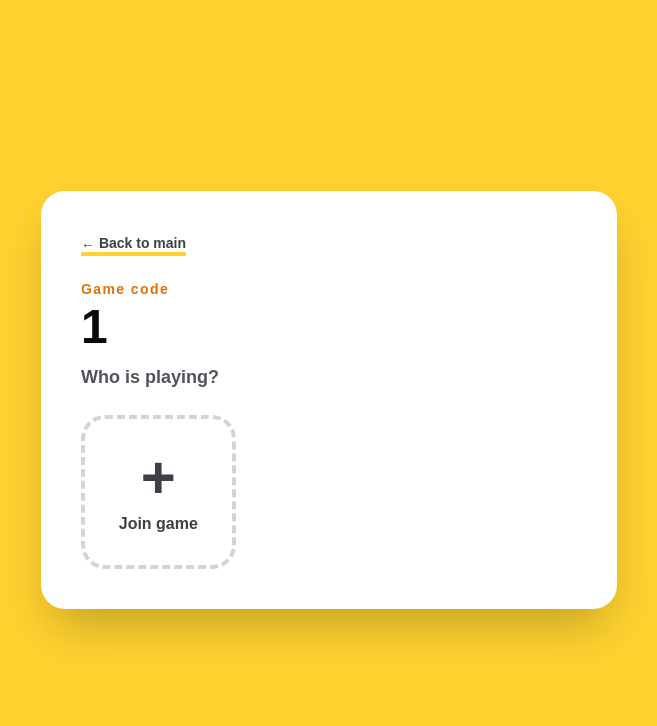
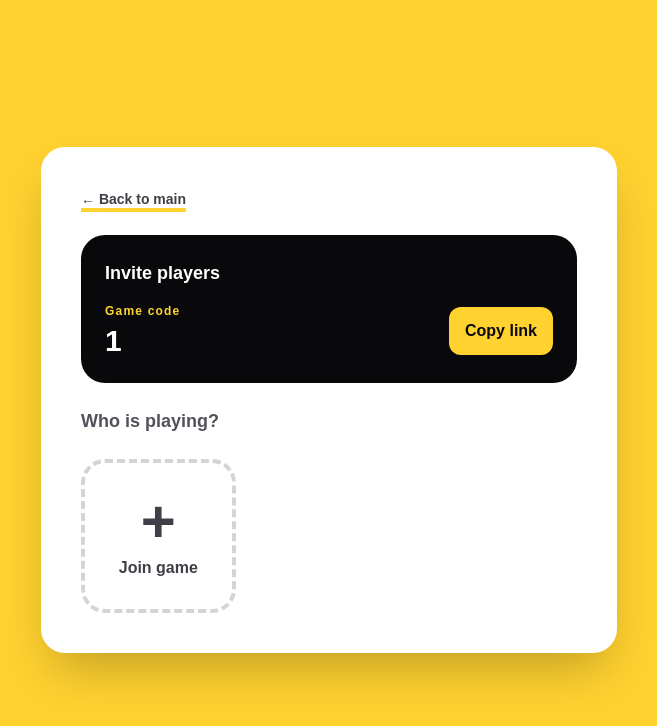
Before and after one commit to vladimirshefer/erundopel, a React (Vite) app in the folder frontend/: page /lobby/1/room in a window 1280 px wide. Shown: the top 726 px of the page, without its empty margins (311-968 px from the left). Built offline with nearby package versions, Linux system fonts and the light colour scheme.

Commit message:
feat: add lobby invite panel
Show the lobby code and copyable invite link so players can join easily.

```diff
--- a/frontend/src/pages/LobbyPage.tsx
+++ b/frontend/src/pages/LobbyPage.tsx
@@ -13,6 +13,7 @@ export default function LobbyPage() {
   const [joinForm, setJoinForm] = useState(false)
   const [canJoin, setCanJoin] = useState(false)
   const [error, setError] = useState('')
+  const [isLinkCopied, setIsLinkCopied] = useState(false)
 
   useEffect(() => {
     if (!code) {
@@ -107,6 +108,13 @@ export default function LobbyPage() {
     }
   }
 
+  async function copyInviteLink() {
+    if (!code) return
+
+    await navigator.clipboard.writeText(`${window.location.origin}/lobby/${code}`)
+    setIsLinkCopied(true)
+  }
+
   const players = lobby?.players.filter((player) => player.connected) ?? []
   const isOwner = lobby?.players[0]?.id === playerId
 
@@ -116,9 +124,20 @@ export default function LobbyPage() {
         ← {loc('Back to main')}
       </Link>
 
-      <p className="mt-6 text-sm font-bold tracking-widest text-amber-600">{loc('Game code')}</p>
-      <h1 className="mt-1 text-4xl font-black tracking-tight text-zinc-950 sm:text-5xl">{code}</h1>
-      <p className="mt-3 text-lg font-semibold text-zinc-600">{loc('Who is playing?')}</p>
+      <section className="mt-6 rounded-3xl bg-zinc-950 p-6 text-white">
+        <p className="text-lg font-black">{loc('Invite players')}</p>
+        <div className="mt-4 flex items-center justify-between gap-4">
+          <div>
+            <p className="text-xs font-bold tracking-widest text-amber-300">{loc('Game code')}</p>
+            <p className="mt-1 text-3xl font-black tracking-widest">{code}</p>
+          </div>
+          <button className="rounded-xl bg-amber-300 px-4 py-3 font-black text-zinc-950 transition hover:-translate-y-0.5 hover:bg-amber-400" onClick={copyInviteLink} type="button">
+            {isLinkCopied ? loc('Link copied') : loc('Copy link')}
+          </button>
+        </div>
+      </section>
+
+      <p className="mt-6 text-lg font-semibold text-zinc-600">{loc('Who is playing?')}</p>
 
       <section className="mt-6 grid grid-cols-2 gap-4 sm:grid-cols-3">
         {players.map((player) => (
--- a/frontend/src/strings/locale_default.json
+++ b/frontend/src/strings/locale_default.json
@@ -8,6 +8,7 @@
   "Correct guesses give two points. Your fake answer gives one point for every vote.": "Correct guesses give two points. Your fake answer gives one point for every vote.",
   "Could not connect to game": "Could not connect to game",
   "Could not create game": "Could not create game",
+  "Copy link": "Copy link",
   "Could not join game": "Could not join game",
   "Your name": "Your name",
   "Join": "Join",
@@ -24,6 +25,8 @@
   "Game": "Game",
   "Game code": "Game code",
   "Join game": "Join game",
+  "Invite players": "Invite players",
+  "Link copied": "Link copied",
   "Loading lobby": "Loading lobby",
   "Back to main": "Back to main",
   "Host": "Host",
--- a/frontend/src/strings/locale_ru.json
+++ b/frontend/src/strings/locale_ru.json
@@ -8,6 +8,7 @@
   "Correct guesses give two points. Your fake answer gives one point for every vote.": "За правильный выбор — два очка. За голос за ваш ложный ответ — одно очко.",
   "Could not connect to game": "Не удалось подключиться к игре",
   "Could not create game": "Не удалось создать игру",
+  "Copy link": "Скопировать ссылку",
   "Could not join game": "Не удалось присоединиться к игре",
   "Your name": "Твоё имя",
   "Join": "Войти",
@@ -24,6 +25,8 @@
   "Game": "Игра",
   "Game code": "Номер комнаты",
   "Join game": "Присоединиться к игре",
+  "Invite players": "Пригласить игроков",
+  "Link copied": "Ссылка скопирована",
   "Loading lobby": "Загружаем лобби",
   "Back to main": "На главный экран",
   "Host": "Ведущий",
```
